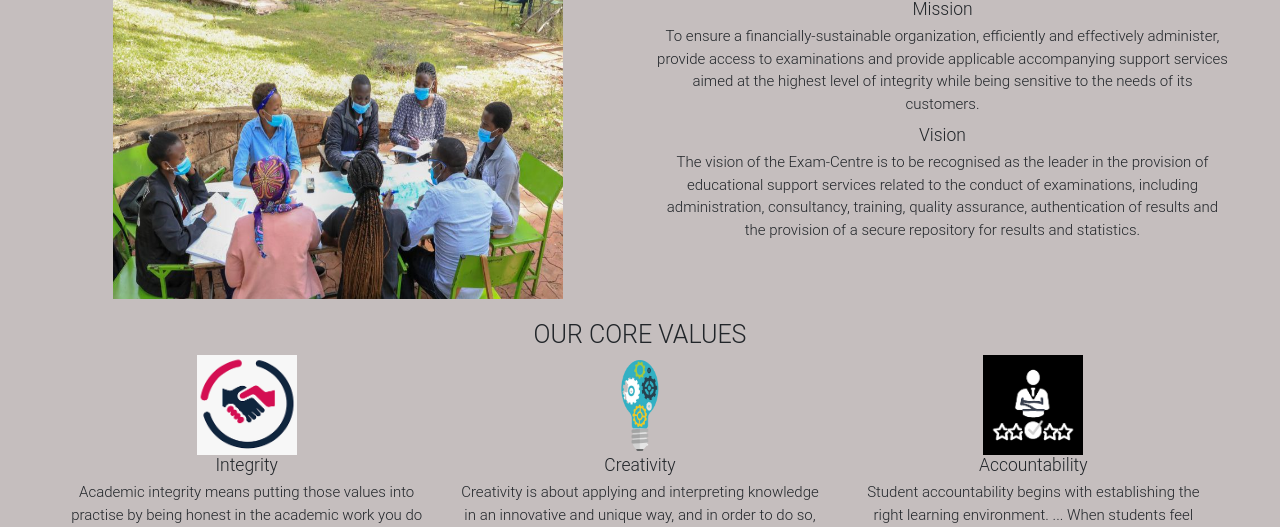
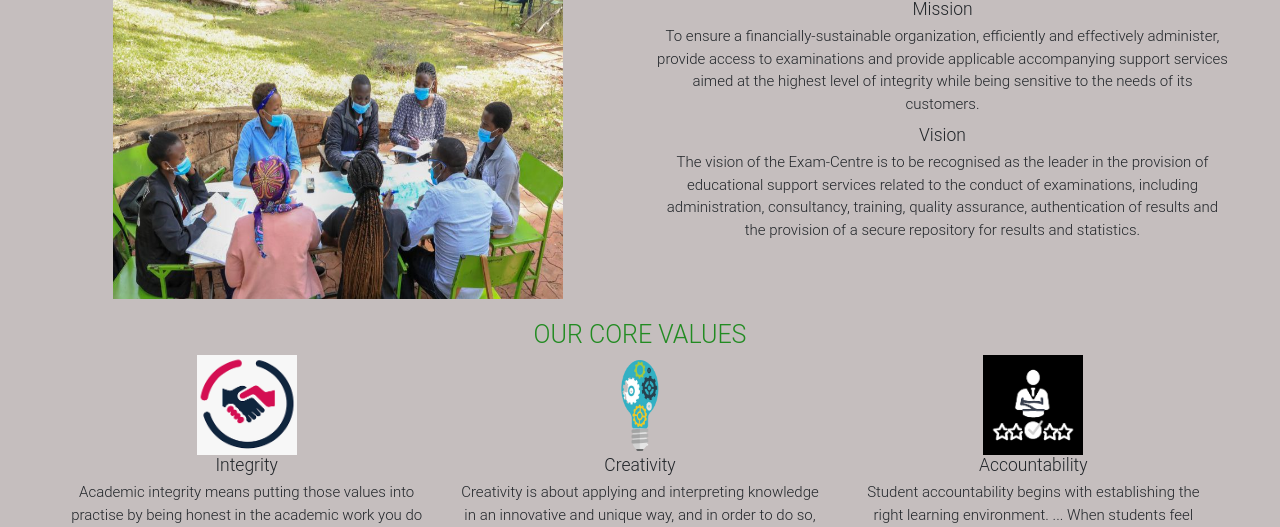
Before and after one commit to devseme/ExamCenter, a Flask app: page /about in a window 1280 px wide. Shown: the part 634-1161 px from the top of the page. Run offline with Flask 2, Linux system fonts and the light colour scheme; some libraries are stand-ins or nearby versions.

Commit message:
changed color to core

```diff
--- a/app/static/css/main.css
+++ b/app/static/css/main.css
@@ -33,6 +33,10 @@ main {
 #img {
     height: 300px;
     width:450px;
+}
+#core{
+   color: forestgreen;
+   font-weight: 800;
 }
 
 
```
